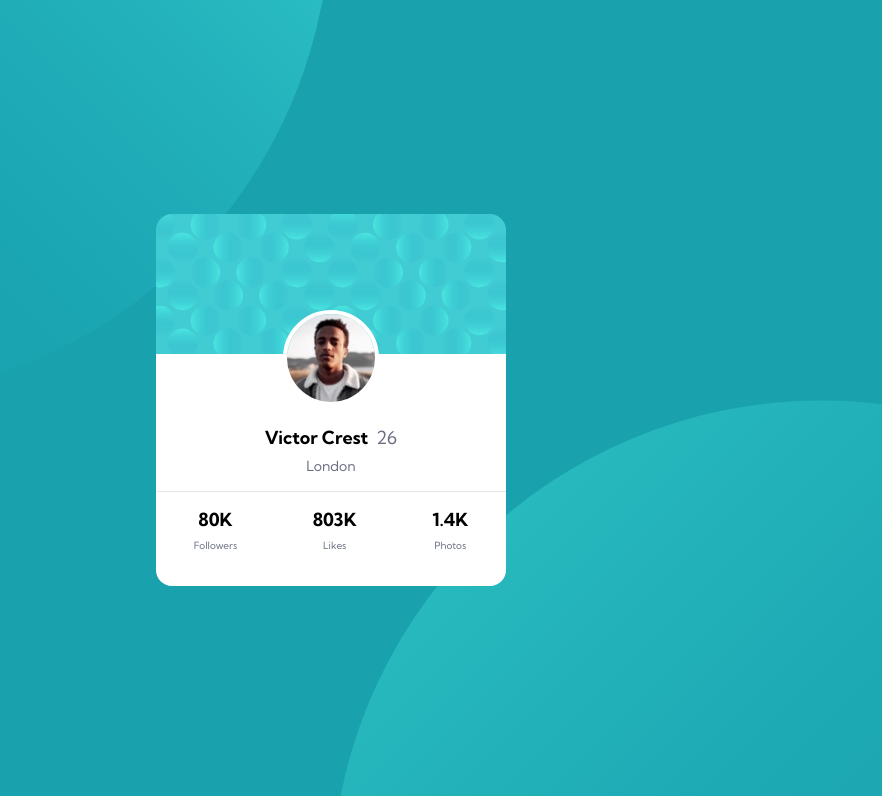
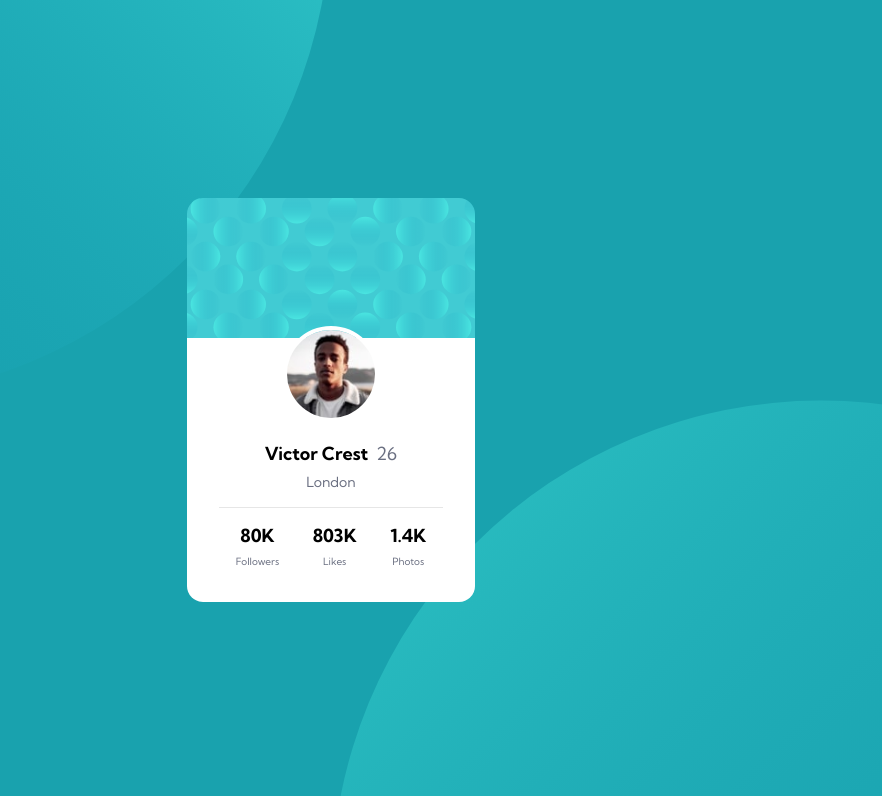
Before and after one commit to coffeeslammer/profileCard, a plain HTML site: page index.html in a window 1280 px wide. Shown: the top 796 px of the page, without its empty margins (309-1191 px from the left). Drawn offline with Linux system fonts and the light colour scheme.

Commit message:
added title name. fix background image in top to handle browser font oversizing

```diff
--- a/index.html
+++ b/index.html
@@ -10,7 +10,7 @@
     <link href="https://fonts.googleapis.com/css2?family=Kumbh+Sans:wght@400;700&display=swap" rel="stylesheet">
     <link rel="shortcut icon" href="images/favicon-32x32.png" type="image/x-icon">
     <link rel="stylesheet" href="styles/style.css">
-    <title>Document</title>
+    <title>Profile Card</title>
 </head>
 
 <body>
--- a/styles/style.css
+++ b/styles/style.css
@@ -1,10 +1,3 @@
-.color-template {
-    color: hsl(185, 75%, 39%);
-    color: hsl(229, 23%, 23%);
-    color: hsl(227, 10%, 46%);
-    color: hsl(0, 0%, 59%);
-}
-
 * {
     box-sizing: border-box;
 }
@@ -56,8 +49,11 @@ body {
 
 .profile-container {
     background-image: url("../images/bg-pattern-card.svg");
-    background-repeat: no-repeat;
-    min-width: 20.375rem;
+    background-repeat: repeat-x;
+    background-position: center top;
+    padding: 2rem;
+    min-width: 18rem;
+
     background-color: white;
     border-radius: 1rem;
     overflow: hidden;
@@ -70,10 +66,6 @@ body {
     border: 4px solid white;
     margin-top: 6rem;
     margin-bottom: 1rem;
-}
-
-.profile-description {
-    padding-bottom: 2rem;
 }
 
 .profile-name {
@@ -115,6 +107,6 @@ body {
 
 @media screen and (min-width: 26.25rem) {
     .profile-container {
-        min-width: 21.875rem;
+        min-width: 18rem;
     }
 }
```
